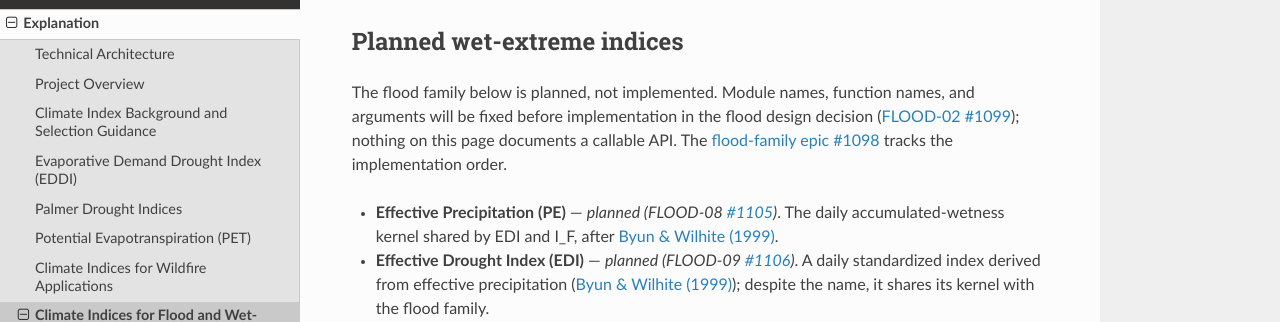
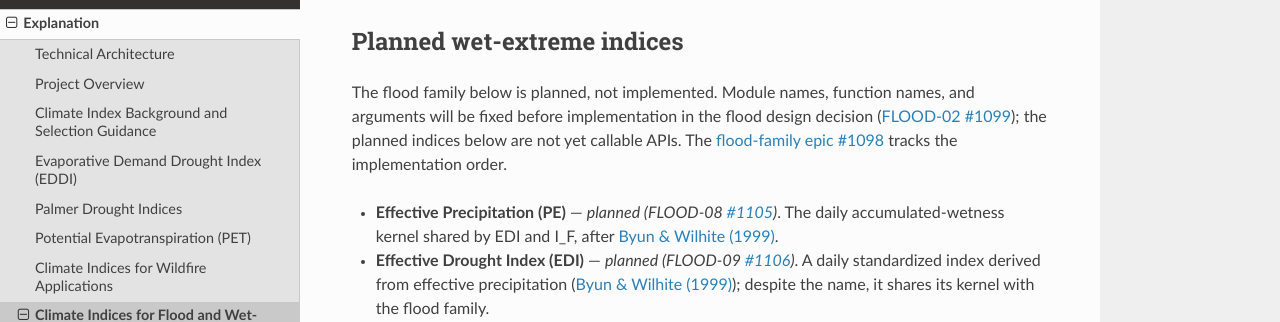
Before and after one commit to monocongo/climate_indices, a Sphinx documentation site: the page built from docs/flood_applications.md, in a window 1280 px wide and 900 px high, scrolled down 1633 px. Shown: the part 151-473 px from the top of the window. Built offline with Sphinx 7.4.7 and the Read the Docs theme 3.1.0, drawn with Linux system fonts in a browser that asks for light colours.

Commit message:
docs(review): address review finding — scope the callable-API statement to planned indices
Finding: PRRC_kwDOBZ3L8c7zCTs5
Review-Anchor: https://github.com/monocongo/climate_indices/pull/1124#discussion_r4077468473

```diff
--- a/docs/flood_applications.md
+++ b/docs/flood_applications.md
@@ -84,8 +84,8 @@ potential of the approach in one region, not a transferable rule.
 
 The flood family below is planned, not implemented. Module names, function
 names, and arguments will be fixed before implementation in the flood design
-decision ([FLOOD-02 #1099][flood-1099]); nothing on this page documents a
-callable API. The [flood-family epic #1098][flood-epic] tracks the
+decision ([FLOOD-02 #1099][flood-1099]); the planned indices below are not
+yet callable APIs. The [flood-family epic #1098][flood-epic] tracks the
 implementation order.
 
 - **Effective Precipitation (PE)** — *planned (FLOOD-08 [#1105][flood-1105])*.
```
